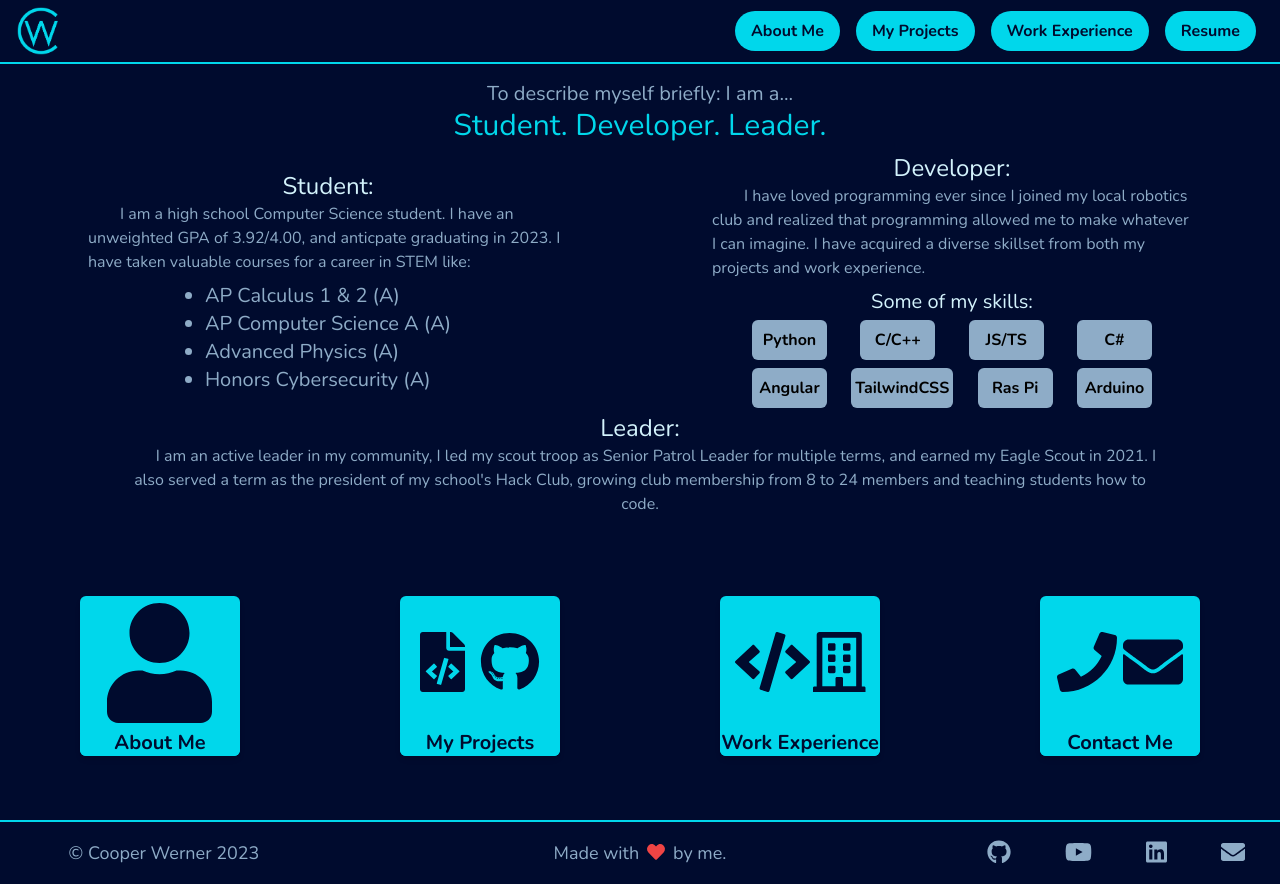
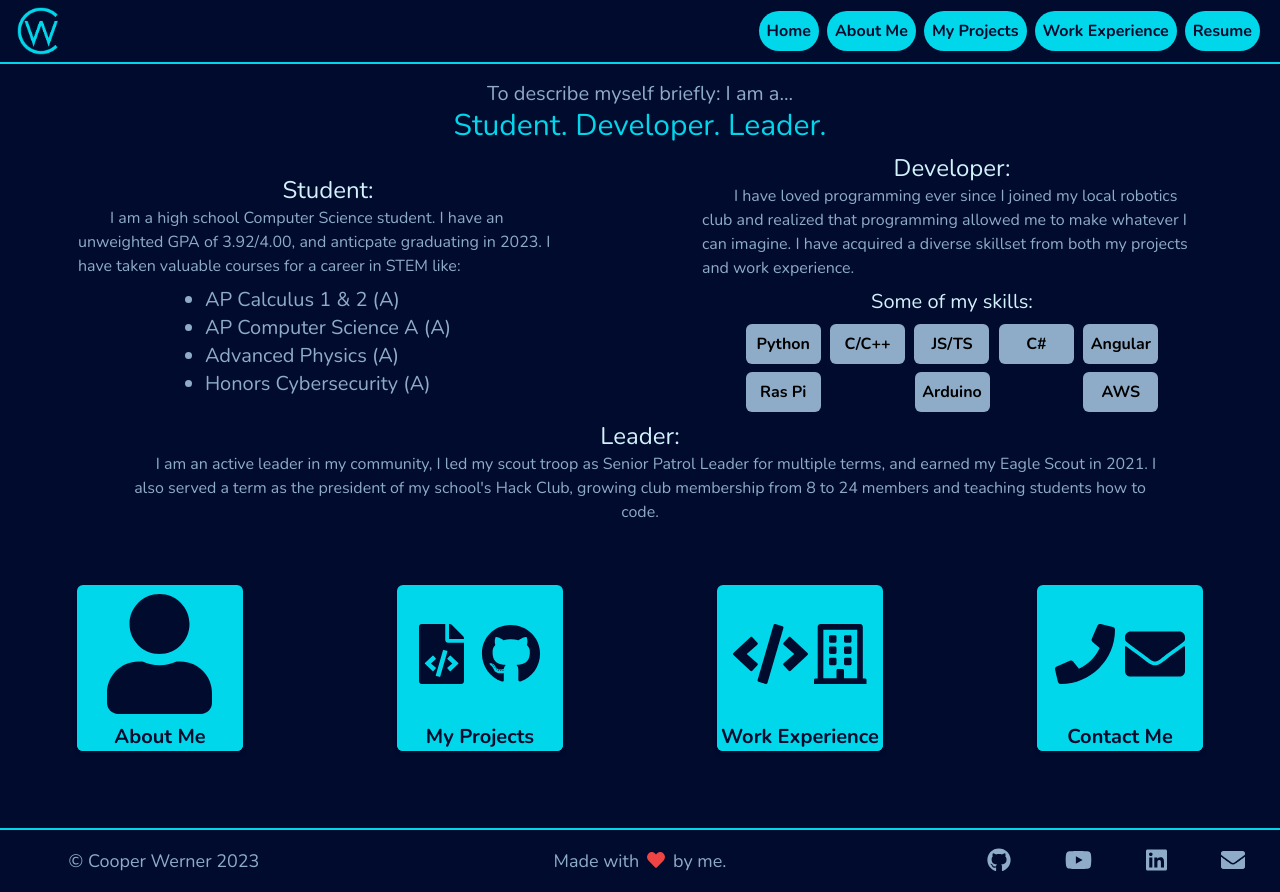
Before and after one commit to CooperW824/cooperw.tech, an Angular app: page /about in a window 1280 px wide. Built offline with nearby package versions, Linux system fonts and the light colour scheme.

Commit message:
Style fixes

```diff
--- a/src/app/app.component.html
+++ b/src/app/app.component.html
@@ -1,4 +1,4 @@
-<div class="flex flex-col">
+<div class="flex flex-col justify-between h-full bg-coop-background">
 	<coop-nav-bar class="h-16 w-full"></coop-nav-bar>
 	<div class="w-full">
 		<router-outlet></router-outlet>
--- a/src/app/components/card-bar/card-bar.component.css
+++ b/src/app/components/card-bar/card-bar.component.css
@@ -1,3 +1,3 @@
 .card {
-	@apply w-1/5 aspect-square xl:w-[12.5%] max-h-full flex flex-col bg-coop-highlight items-center justify-between rounded-md shadow-md font-round font-bold text-base md:text-lg lg:text-2xl xl:text-xl 2xl:text-2xl hover:w-1/4 xl:hover:w-[15%] transition-all hover:text-xl md:hover:text-2xl lg:hover:text-3xl xl:hover:text-2xl 2xl:hover:text-3xl hover:bg-coop-background hover:text-coop-highlight whitespace-nowrap text-coop-text-dark;
+	@apply w-1/5 aspect-square xl:w-[13%] max-h-full flex flex-col bg-coop-highlight items-center justify-between rounded-md shadow-md font-round font-bold text-base md:text-lg lg:text-2xl xl:text-xl 2xl:text-2xl hover:w-1/4 xl:hover:w-[15%] transition-all hover:text-xl md:hover:text-2xl lg:hover:text-3xl xl:hover:text-2xl  hover:bg-coop-background hover:text-coop-highlight whitespace-nowrap text-coop-text-dark;
 }
--- a/src/app/components/card-bar/card-bar.component.html
+++ b/src/app/components/card-bar/card-bar.component.html
@@ -1,4 +1,4 @@
-<div class="h-full w-full bg-coop-background flex items-center justify-around">
+<div class="h-full w-full bg-coop-background flex items-center justify-around pb-8">
 	<a class="card" routerLink="/about">
 		<div class="h-5/6 w-5/6 flex items-center justify-around">
 			<fa-icon [icon]="faUser" size="6x"></fa-icon>
--- a/src/app/components/nav-bar/nav-bar.component.css
+++ b/src/app/components/nav-bar/nav-bar.component.css
@@ -1,7 +1,7 @@
 .card {
-	@apply w-1/3 aspect-square flex flex-col bg-coop-highlight items-center justify-between rounded-md shadow-md font-round font-bold text-base hover:w-1/2 transition-all hover:text-xl md:hover:text-2xl lg:hover:text-3xl xl:hover:text-2xl 2xl:hover:text-3xl hover:bg-coop-background hover:text-coop-highlight whitespace-nowrap text-coop-text-dark;
+	@apply w-1/3 phone:w-[30%] aspect-square flex flex-col bg-coop-highlight items-center justify-between rounded-md shadow-md font-round font-bold text-base hover:w-1/2 phone:hover:w-1/3 transition-all hover:text-xl md:hover:text-2xl lg:hover:text-3xl xl:hover:text-2xl 2xl:hover:text-3xl hover:bg-coop-background hover:text-coop-highlight whitespace-nowrap text-coop-text-dark;
 }
 
 .link {
-	@apply rounded-full bg-coop-highlight text-coop-text-dark py-2 px-4 text-3xl sm:text-base font-bold hover:py-[5px] hover:px-[13px] hover:bg-coop-background hover:text-coop-highlight hover:border-[3px] border-coop-highlight transition-colors font-round mx-2 w-fit whitespace-nowrap h-fit;
+	@apply rounded-full bg-coop-highlight text-coop-text-dark p-2 font-bold hover:py-[5px] hover:px-[5px] hover:bg-coop-background hover:text-coop-highlight hover:border-[3px] border-coop-highlight transition-colors font-round mx-1;
 }
--- a/src/app/components/nav-bar/nav-bar.component.html
+++ b/src/app/components/nav-bar/nav-bar.component.html
@@ -15,9 +15,10 @@
 	<div
 		class="sm:flex w-[87.5%] min-w-[64px] justify-end mr-4 h-full items-center hidden"
 	>
-		<a routerLink="/about" class="link"> About Me</a>
-		<a routerLink="/projects" class="link"> My Projects</a>
-		<a routerLink="/experience" class="link"> Work Experience</a>
+		<a routerLink="/" class="link">Home</a>
+		<a routerLink="/about" class="link">About Me</a>
+		<a routerLink="/projects" class="link">My Projects</a>
+		<a routerLink="/experience" class="link">Work Experience</a>
 		<a
 			class="link"
 			href="../../../assets/downloadables/CooperWernerResume2022.pdf"
@@ -69,6 +70,16 @@
 			class="h-screen w-full bg-coop-background flex flex-col items-center justify-center"
 		>
 			<div class="flex items-center justify-around w-full">
+				<a class="card" (click)="toPage('')">
+					<div class="h-5/6 w-5/6 flex items-center justify-around">
+						<fa-icon [icon]="faHome" size="6x"></fa-icon>
+					</div>
+					<div
+						class="flex items-center justify-center w-full border-2 rounded-md border-coop-highlight h-1/6"
+					>
+						<h1>Home</h1>
+					</div>
+				</a>
 				<a class="card" (click)="toPage('about')">
 					<div class="h-5/6 w-5/6 flex items-center justify-around">
 						<fa-icon [icon]="faUser" size="6x"></fa-icon>
@@ -79,6 +90,9 @@
 						<h1>About Me</h1>
 					</div>
 				</a>
+			</div>
+
+			<div class="flex items-center justify-around w-full py-4">
 				<a class="card" (click)="toPage('projects')">
 					<div class="h-5/6 w-5/6 flex items-center justify-around">
 						<fa-icon [icon]="faFileCode" size="3x"></fa-icon>
@@ -90,9 +104,6 @@
 						<h1>My Projects</h1>
 					</div>
 				</a>
-			</div>
-
-			<div class="flex items-center justify-around w-full py-8">
 				<a class="card" (click)="toPage('experience')">
 					<div class="h-5/6 w-5/6 flex items-center justify-around">
 						<fa-icon [icon]="faCode" size="3x"></fa-icon>
@@ -104,6 +115,8 @@
 						<h1>Work Experience</h1>
 					</div>
 				</a>
+			</div>
+			<div class="flex items-center justify-around w-full">
 				<a class="card" (click)="toPage('contact')">
 					<div class="h-5/6 w-5/6 flex items-center justify-around">
 						<fa-icon [icon]="faPhone" size="3x"></fa-icon>
@@ -115,8 +128,6 @@
 						<h1>Contact Me</h1>
 					</div>
 				</a>
-			</div>
-			<div class="flex items-center justify-around w-full">
 				<a
 					class="card"
 					href="../../../assets/downloadables/CooperWernerResume2022.pdf"
--- a/src/app/components/nav-bar/nav-bar.component.ts
+++ b/src/app/components/nav-bar/nav-bar.component.ts
@@ -11,7 +11,8 @@ import {
 	faMusic,
 	faSchool,
 	faFilePdf,
-	faDownload
+	faDownload,
+	faHome
 } from '@fortawesome/free-solid-svg-icons';
 import { faBuilding } from '@fortawesome/free-regular-svg-icons';
 import { faGithub } from '@fortawesome/free-brands-svg-icons';
@@ -36,6 +37,7 @@ export class NavBarComponent implements OnInit {
 	faSchool = faSchool;
 	faFilePdf = faFilePdf;
 	faDownload = faDownload;
+	faHome = faHome;
 
 	mobileMenu: HTMLElement | null | undefined;
 	constructor(private router: Router) {}
--- a/src/app/pages/about-me/about-me.component.css
+++ b/src/app/pages/about-me/about-me.component.css
@@ -0,0 +1,3 @@
+.skill-card{
+    @apply bg-coop-text-paragraph py-2 rounded-md font-bold w-[75px] text-center my-1 mx-0.5
+}
--- a/src/app/pages/about-me/about-me.component.html
+++ b/src/app/pages/about-me/about-me.component.html
@@ -1,12 +1,12 @@
 <div
-	class="flex items-center justify-center w-full bg-coop-background font-round h-fit min-h-[calc(100vh-8rem)] sm:min-h-[calc(100vh-26rem)] p-4"
+	class="flex items-center justify-center w-full bg-coop-background font-round h-fit p-4"
 >
 	<div class="w-full 2xl:w-7/12 flex flex-col items-center justify-center">
 		<div class="w-full flex items-center flex-col justify-center mb-2">
 			<h2 class="text-xl text-coop-text-paragraph">
 				To describe myself briefly: I am a...
 			</h2>
-			<h1 class="text-3xl text-coop-highlight">
+			<h1 class="text-2xl phone:text-3xl text-coop-highlight">
 				Student. Developer. Leader.
 			</h1>
 		</div>
@@ -15,7 +15,7 @@
 			class="w-full flex flex-col sm:flex-row items-center justify-around"
 		>
 			<div
-				class="w-11/12 pb-4 sm:pb-0 sm:w-[480px] flex items-center text-center sm:items-start sm:text-left justify-center flex-col mx-6"
+				class="w-11/12 pb-4 sm:pb-0 sm:w-[500px] flex items-center text-center sm:items-start sm:text-left justify-center flex-col mx-6"
 			>
 				<h2 class="text-2xl text-coop-text-header text-center w-full">
 					Student:
@@ -40,7 +40,7 @@
 				</div>
 			</div>
 			<div
-				class="w-11/12 pb-4 sm:pb-0 sm:w-[480px] flex items-center text-center sm:items-start sm:text-left justify-center flex-col mx-6"
+				class="w-11/12 pb-4 sm:pb-0 sm:w-[500px] flex items-center text-center sm:items-start sm:text-left justify-center flex-col mx-6"
 			>
 				<h2 class="text-2xl text-coop-text-header text-center w-full">
 					Developer:
@@ -56,58 +56,58 @@
 				<h2 class="text-xl text-coop-text-header text-center w-full">
 					Some of my skills:
 				</h2>
-				<div class="flex flex-col w-full items-center justify-around">
+
+				<div class="flex items-center justify-center">
+
 					<div
-						class="flex items-center justify-between w-full phone:w-10/12 my-1"
+						class="flex items-center justify-between w-full phone:w-10/12 my-1 flex-wrap"
 					>
 						<p
-							class="bg-coop-text-paragraph py-2 rounded-md font-bold w-[75px] text-center"
+							class="skill-card"
 						>
 							Python
 						</p>
 						<p
-							class="bg-coop-text-paragraph py-2 rounded-md font-bold w-[75px] text-center"
+							class="skill-card"
 						>
 							C/C++
 						</p>
 						<p
-							class="bg-coop-text-paragraph py-2 rounded-md font-bold w-[75px] text-center"
+							class="skill-card"
 						>
 							JS/TS
 						</p>
 						<p
-							class="bg-coop-text-paragraph py-2 rounded-md font-bold w-[75px] text-center"
+							class="skill-card"
 						>
 							C#
 						</p>
-					</div>
-					<div
-						class="flex items-center justify-between w-full phone:w-10/12 my-1"
-					>
 						<p
-							class="bg-coop-text-paragraph py-2 rounded-md font-bold w-[75px] text-center"
+								class="skill-card"
 							>
 								Angular
 							</p>
+
 							<p
-							class="bg-coop-text-paragraph py-2 rounded-md font-bold px-1 text-center"
-						>
-							TailwindCSS
-						</p>
-						<p
-							class="bg-coop-text-paragraph py-2 rounded-md font-bold w-[75px] text-center"
+								class="skill-card"
 							>
 								Ras Pi
 							</p>
 							<p
-							class="bg-coop-text-paragraph py-2 rounded-md font-bold w-[75px] text-center"
+								class="skill-card"
 							>
 								Arduino
+							</p>
+							<p
+								class="skill-card"
+							>
+								AWS
 							</p>
 					</div>
 				</div>
 			</div>
 				</div>
+
 		<div class="w-10/12 flex flex-col items-center justify-center">
 			<h2 class="text-2xl text-coop-text-header text-center w-full">
 				Leader:
--- a/src/app/pages/home-page/home-page.component.html
+++ b/src/app/pages/home-page/home-page.component.html
@@ -1,11 +1,11 @@
 <div
-	class="flex items-center justify-center w-full bg-coop-background font-round h-fit min-h-[calc(100vh-8rem)] sm:min-h-[calc(100vh-26rem)] p-4"
+	class="flex items-center justify-center w-full bg-coop-background font-round h-fit p-4"
 >
 	<div
 		class="w-full 2xl:w-7/12 flex flex-col-reverse sm:flex-row items-center justify-around"
 	>
 		<div
-			class="w-[380px] sm:w-5/12 sm:max-w-[450px] aspect-square border-2 border-coop-highlight rounded-lg transition-all"
+			class="w-[350px] sm:w-5/12 sm:max-w-[400px] aspect-square border-2 border-coop-highlight rounded-lg transition-all"
 		>
 			<img
 				src="../../../assets/CooperWerner.jpg"
@@ -14,7 +14,7 @@
 			/>
 		</div>
 		<div
-			class="w-11/12 pb-4 sm:pb-0 sm:w-[480px] sm:aspect-square flex items-center text-center sm:items-start sm:text-left justify-center flex-col mx-6"
+			class="w-11/12 pb-4 sm:pb-0 sm:w-[480px] flex items-center text-center sm:items-start sm:text-left justify-center flex-col mx-6"
 		>
 			<h2 class="text-3xl text-coop-highlight">Hiya! My Name is:</h2>
 			<h1 class="text-5xl sm:text-6xl text-coop-text-header">
@@ -30,7 +30,6 @@
 					>TechSlice</a
 				>, a small software company in Baltimore, Maryland.
 			</p>
-			<!-- <p class="text-2xl text-coop-text-paragraph flex sm:hidden"> Click the 3 bars at the top of the page to explore the rest of my website</p> -->
 		</div>
 	</div>
 </div>
--- a/src/index.html
+++ b/src/index.html
@@ -11,7 +11,7 @@
 			content="Hi! I'm Cooper Werner, I am a high school senior and Software Engineer. Come see my skillset and professional experience by visiting my website."
 		/>
 	</head>
-	<body>
+	<body class="bg-coop-background">
 		<coop-root></coop-root>
 	</body>
 </html>
```
Lines whose indentation alone changed are shown as unchanged.
